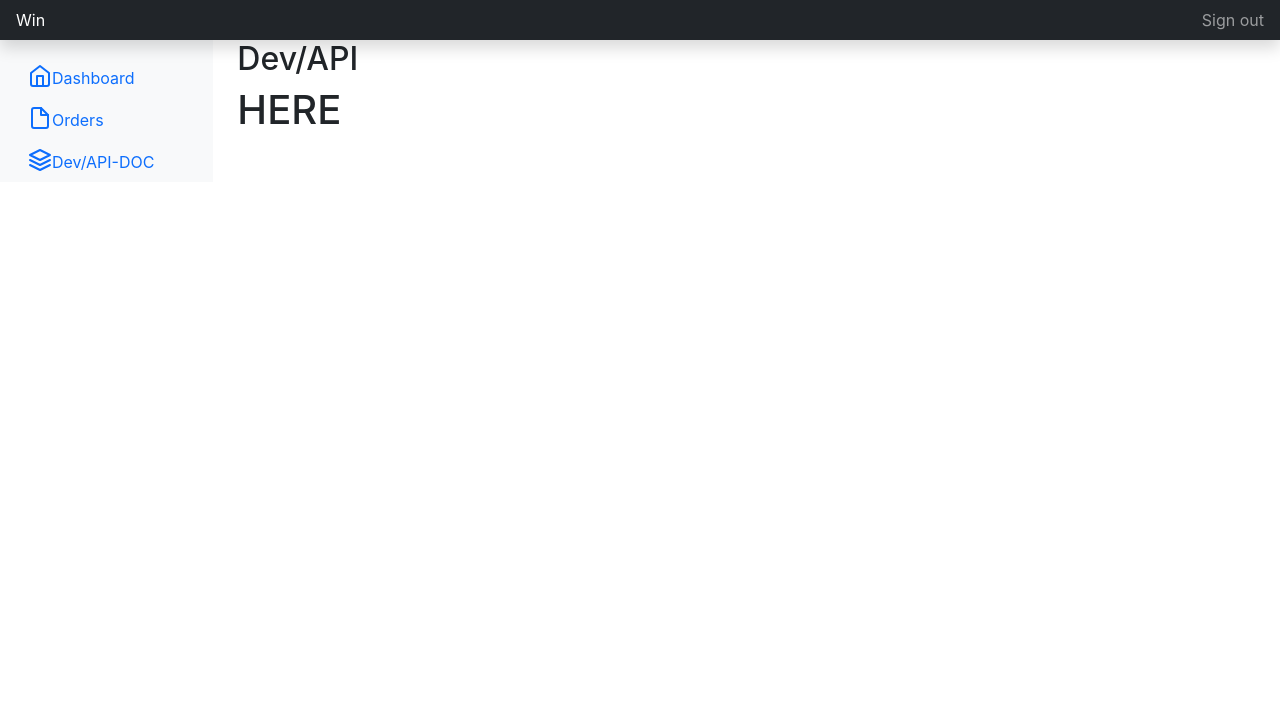
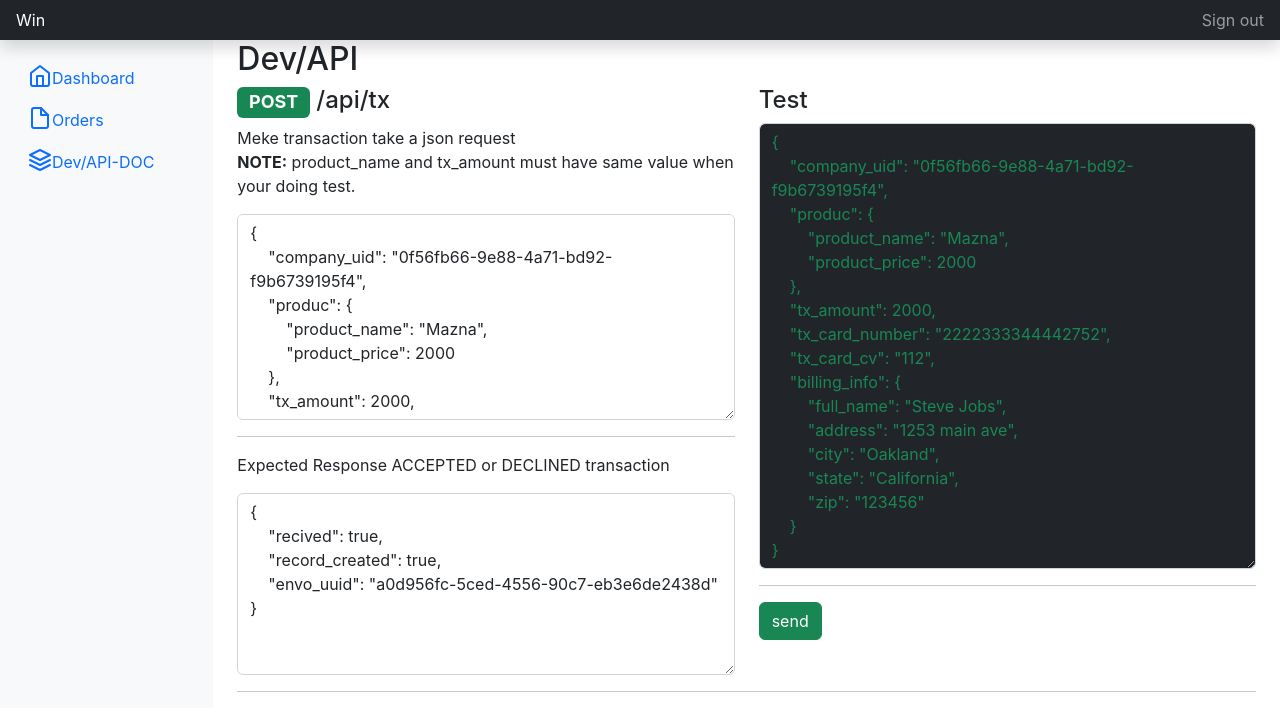
Before and after one commit to redmejia/win, a React (Create React App) app: page /api-doc in a window 1280 px wide. Shown: the top 714 px of the page. Built offline with nearby package versions, Linux system fonts and the light colour scheme; the HTML template or start-up script is replaced by a standard one.

Commit message:
document win api

```diff
--- a/src/Components/DevDocAPI/index.js
+++ b/src/Components/DevDocAPI/index.js
@@ -1,8 +1,46 @@
 import TopNav from "../TopNav";
 import LeftNav from "../LeftNav";
+import { useState } from "react";
+
+
+
 
 const DevDocAPI = () => {
-    return(
+    const dataSample = {
+        company_uid: "0f56fb66-9e88-4a71-bd92-f9b6739195f4",
+        produc: {
+            product_name: "Mazna",
+            product_price: 2000
+        },
+        tx_amount: 2000,
+        tx_card_number: "2222333344442752",
+        tx_card_cv: "112",
+        billing_info: {
+            full_name: "Steve Jobs",
+            address: "1253 main ave",
+            city: "Oakland",
+            state: "California",
+            zip: "123456"
+        }
+    }
+
+    const dataResponse = {
+        recived: true,
+        record_created: true,
+        envo_uuid: "a0d956fc-5ced-4556-90c7-eb3e6de2438d"
+    }
+
+    const sample = JSON.stringify(dataSample, null, 4)
+    const sampleResp = JSON.stringify(dataResponse, null, 4)
+
+    const [data, setData] = useState(dataSample)
+
+    const sent = () => {
+        // alert(JSON.stringify(data))
+        console.log(data);
+    }
+
+    return (
         <>
             <TopNav />
             <div className="container-fluid">
@@ -20,7 +58,33 @@ const DevDocAPI = () => {
                             </div>
                         </div>
                         <h2>Dev/API</h2>
-                        <h1>HERE</h1>
+                        <div className="row">
+                            <div className="col">
+                                <h4>
+                                    <span className="badge text-bg-success">POST</span> /api/tx
+                                </h4>
+                                <p>Meke transaction take a json request
+                                    <p><span className="fw-bold">NOTE:</span> product_name and tx_amount must have same value when your doing test.</p>
+                                </p>
+                                <div className="form-group">
+                                    <textarea readOnly className="form-control" id="exampleFormControlTextarea1" defaultValue={sample} rows="8" />
+                                </div>
+                                <hr></hr>
+                                <p>Expected Response ACCEPTED or DECLINED transaction</p>
+                                <div className="form-group">
+                                    <textarea readOnly className="form-control" id="exampleFormControlTextarea1" defaultValue={sampleResp} rows="7" />
+                                </div>
+                            </div>
+                            <div className="col">
+                                <h4>Test</h4>
+                                <div className="form-group">
+                                    <textarea className="form-control bg-dark text-success" id="exampleFormControlTextarea1" defaultValue={sample} onChange={e => setData(e.target.value)} rows="18" />
+                                </div>
+                                <hr></hr>
+                                <button className="btn btn-success" onClick={sent}>send</button>
+                            </div>
+                        </div>
+                            <hr></hr>
                     </main>
                 </div>
             </div>
```
Lines whose indentation alone changed are shown as unchanged.
